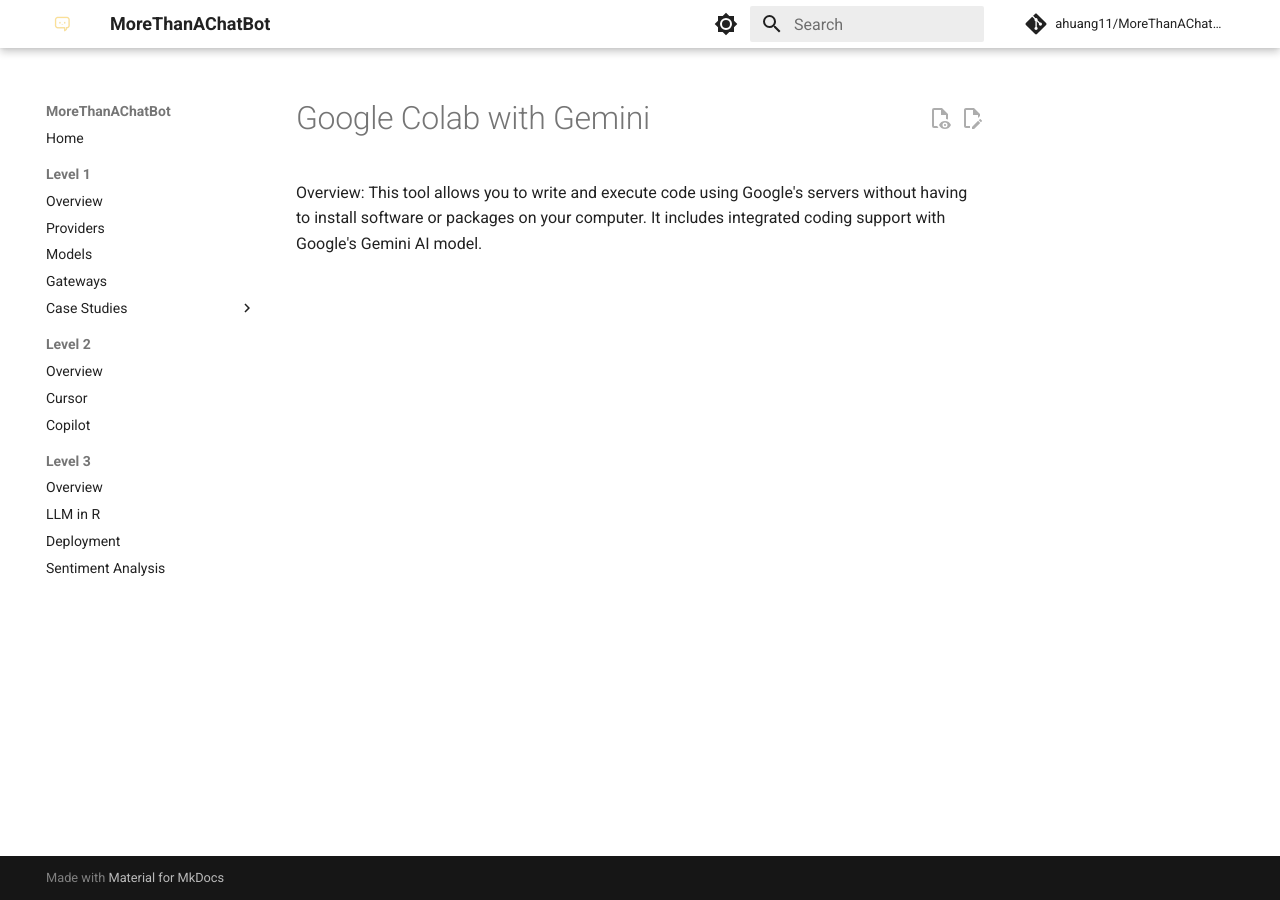
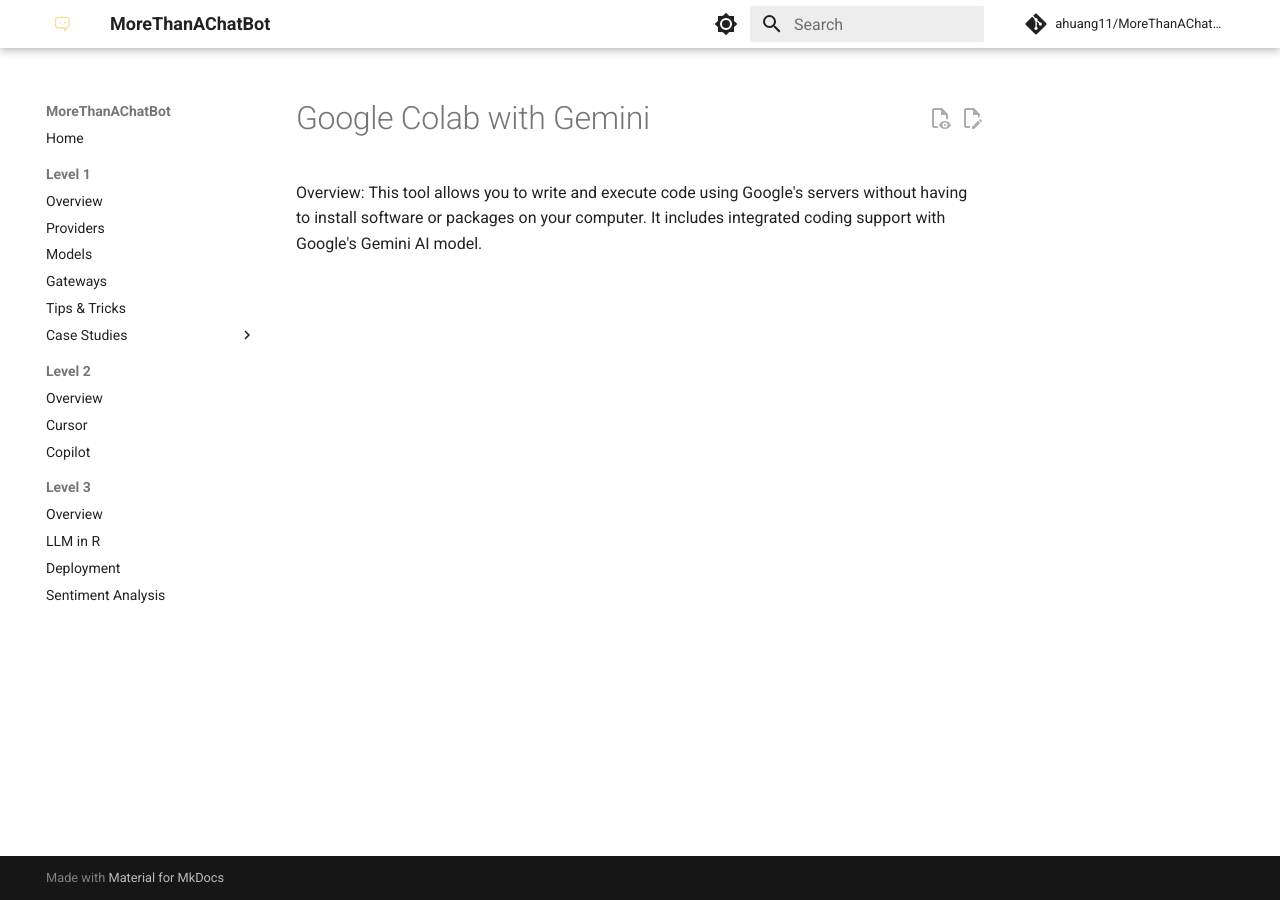
Before and after one commit to ahuang11/MoreThanAChatBot, an MkDocs documentation site: the page built from docs/level1/colab.md, in a window 1280 px wide. Built offline with MkDocs 1.6.1 and Material for MkDocs 9.7.7, drawn with Linux system fonts in a browser that asks for light colours; comment, search, counter and statistics services are not loaded.

Commit message:
add tips and tricks

```diff
--- a/mkdocs.yml
+++ b/mkdocs.yml
@@ -77,6 +77,7 @@
         - Providers: level1/providers
         - Models: level1/models
         - Gateways: level1/gateways
+        - Tips & Tricks: level1/tips_and_tricks
         - Case Studies:
             - Prompting with ChatGPT: level1/chatgpt
             - Getting Started with Gemini: level1/gemini
```
